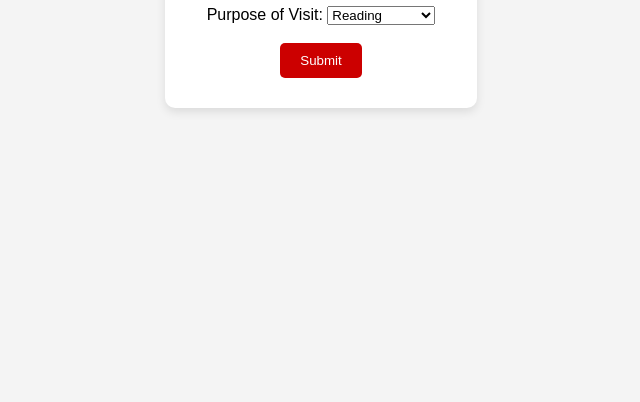
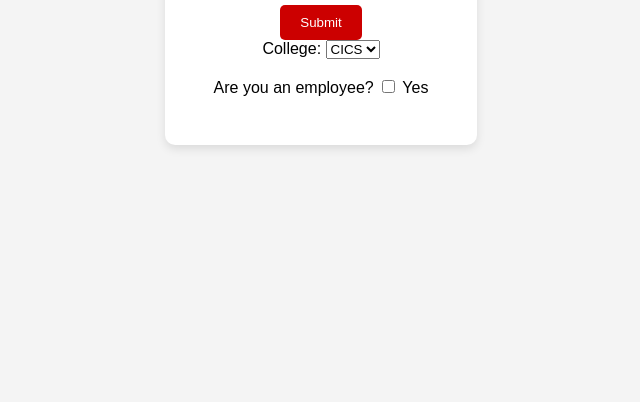
Before and after one commit to kazleenjunecaballero/NEU-Library-Log-Final, a website: page visitor_form.html in a window 1280 px wide. Shown: the part 398-800 px from the top of the page, without its empty margins (319-959 px from the left). Drawn offline with Linux system fonts and the light colour scheme.

Commit message:
Update visitor_form.html

```diff
--- a/visitor_form.html
+++ b/visitor_form.html
@@ -17,6 +17,16 @@
             <br><br>
             <button type="submit">Submit</button>
         </form>
+        <label>College:</label>
+<select id="college">
+    <option value="CICS">CICS</option>
+    <option value="CBA">CBA</option>
+    <option value="CAS">CAS</option>
+</select>
+<br><br>
+<label>Are you an employee?</label>
+<input type="checkbox" id="isEmployee"> Yes
+<br><br>
     </div>
 
     <div id="welcomeMessage" style="display: none; text-align: center;">
```
